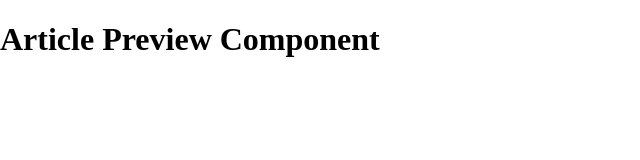
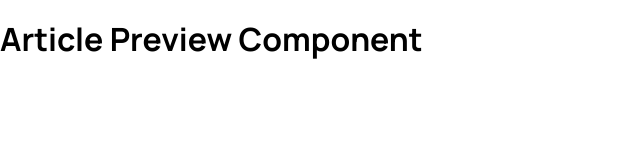
Before and after one commit to RenszCamacho/article-preview-component, a website built with Parcel: page src/index.html in a window 1280 px wide. Shown: the whole page, without its empty margins (0-640 px from the left). Built offline with nearby package versions, Linux system fonts and the light colour scheme.

Commit message:
All Setup done.

```diff
--- a/src/index.html
+++ b/src/index.html
@@ -3,6 +3,11 @@
   <head>
     <meta charset="UTF-8" />
     <meta name="viewport" content="width=device-width, initial-scale=1.0" />
+    <link rel="preconnect" href="https://fonts.gstatic.com" />
+    <link
+      href="https://fonts.googleapis.com/css2?family=Manrope:wght@500;700&display=swap"
+      rel="stylesheet"
+    />
     <title>Article Preview Component</title>
     <script defer src="./index.js"></script>
   </head>
--- a/src/sass/_base.scss
+++ b/src/sass/_base.scss
@@ -5,4 +5,4 @@ $success: hsl(212, 23%, 69%);
 $info: hsl(210, 46%, 95%);
 
 // FONTS
-$main-font: "Manrope";
+$main-font: "Manrope", sans-serif;
--- a/src/sass/main.scss
+++ b/src/sass/main.scss
@@ -0,0 +1,3 @@
+@import "./_base.scss";
+@import "./_resets.scss";
+@import "./_rwd.scss";
```
